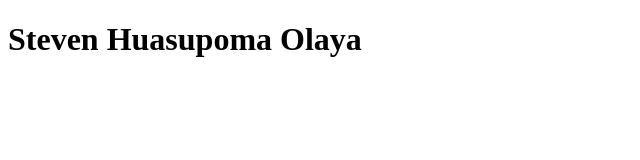
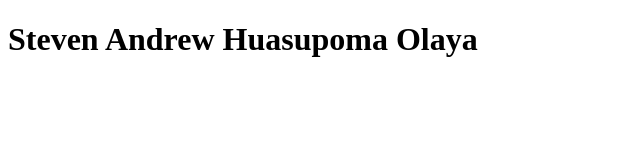
Before and after one commit to fajose/tarea_steven_fabian, a plain HTML site: page index.html in a window 1280 px wide. Shown: the whole page, without its empty margins (0-640 px from the left). Drawn offline with Linux system fonts and the light colour scheme.

Commit message:
probando02

```diff
--- a/index.html
+++ b/index.html
@@ -7,7 +7,7 @@
     <title>Presentación dataPath</title>
 </head>
 <body>
-    <h1>Steven Huasupoma Olaya</h1>
+    <h1>Steven Andrew Huasupoma Olaya</h1>
 
 </body>
 </html>
```
